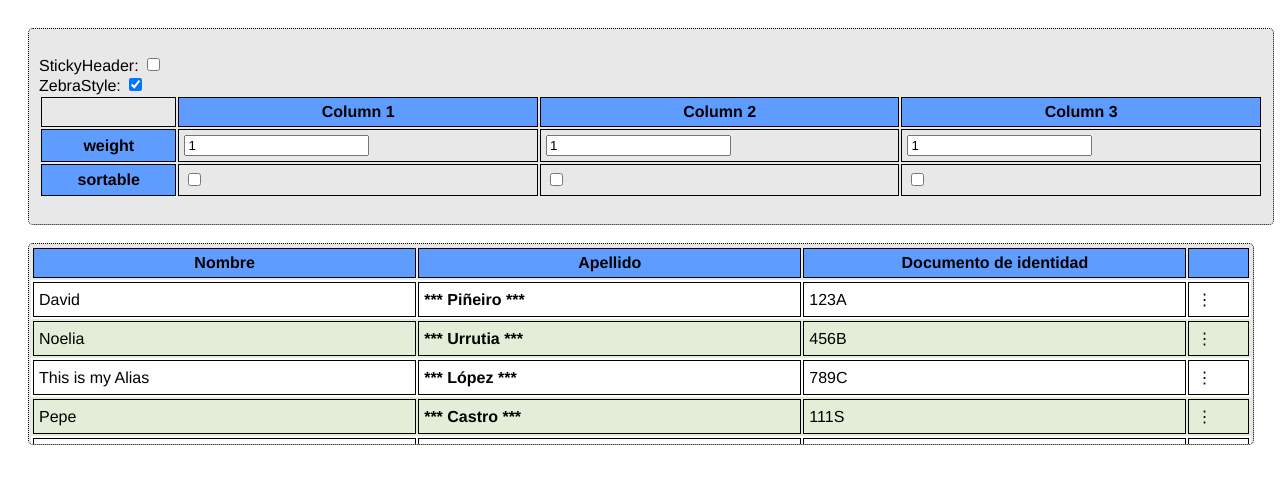
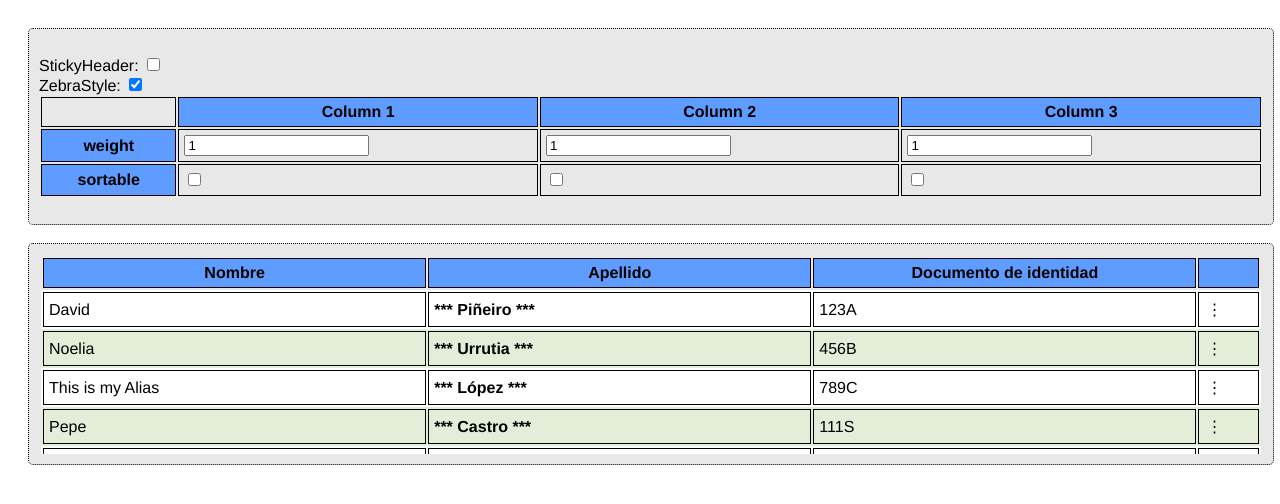
Before and after one commit to noeus90/table-component2, a React app in the folder src/: page / in a window 1280 px wide. Shown: the top 504 px of the page. Built offline with nearby package versions, Linux system fonts and the light colour scheme; the HTML template or start-up script is replaced by a standard one.

Commit message:
css changes

```diff
--- a/src/index.css
+++ b/src/index.css
@@ -18,6 +18,7 @@ body {
 
 #container200{
   max-height: 200px;
+  padding: 10px;
 }
 
 
@@ -66,6 +67,9 @@ table tbody.scrollable
   height: 160px;  /* FIXME */
 }
 
+::-webkit-scrollbar {
+  display: none;
+}
 .white {
   background: white;
 }
@@ -76,6 +80,14 @@ table tbody.scrollable
 
 .mini {
   font-size: 10px;
+}
+
+.afterRow{
+  display:table-footer-group;
+}
+.afterRow > div{
+  padding: 10px;
+  border: 1px solid black;
 }
 
 .dropbtn {
@@ -95,14 +107,14 @@ table tbody.scrollable
   position: absolute;
   background-color: #f1f1f1;
   min-width: 160px;
-  bottom: -75px;
+  top: 0px;
   left: -160px;
   z-index: 1;
 }
 
 .dropup-content p {
   color: black;
-  padding: 12px 16px;
+  padding: 6px 8px;
   text-decoration: none;
   display: block;
 }
```
